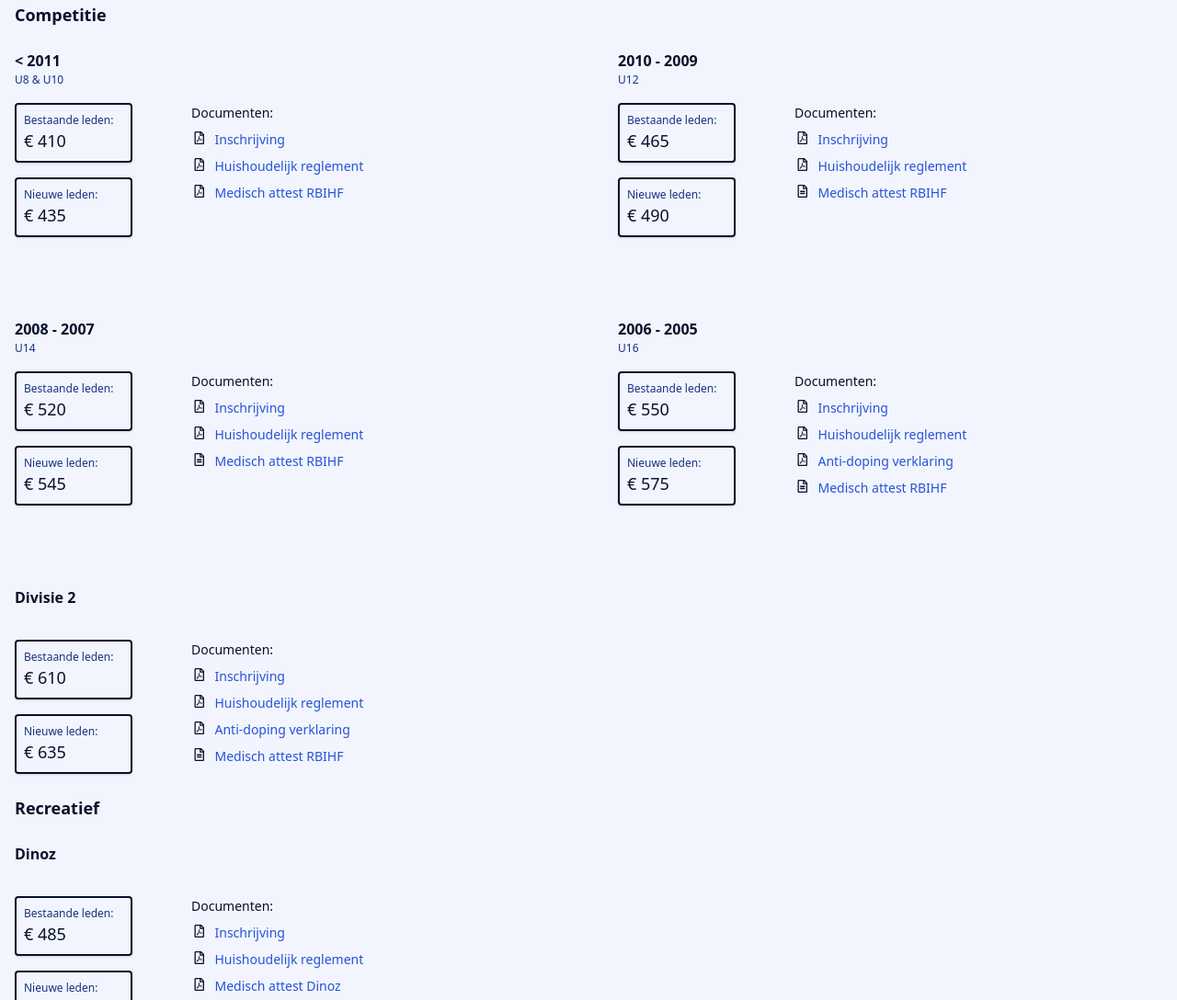
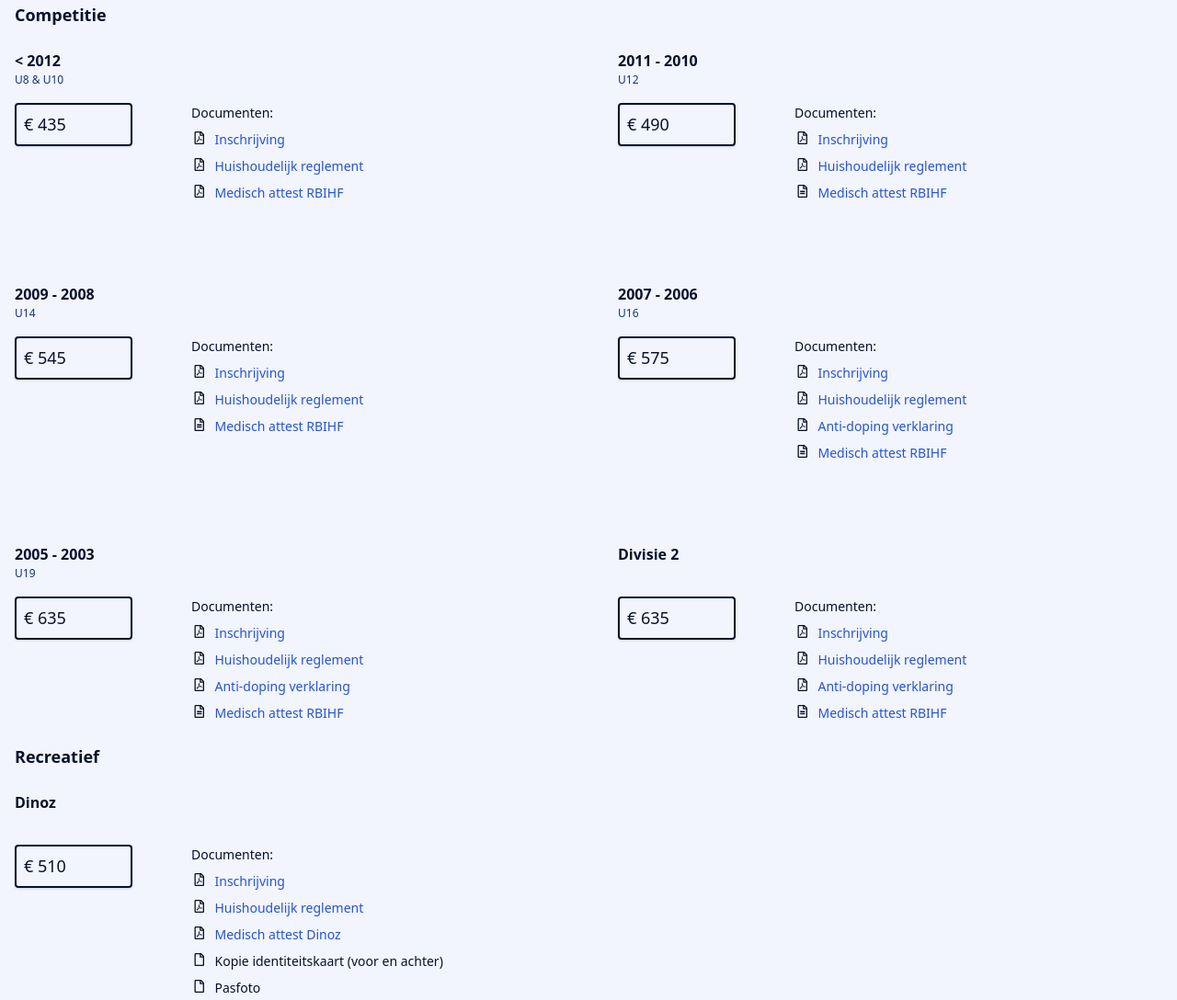
Before and after one commit to bartw/haskey, a Gatsby site: page /inschrijven in a window 1280 px wide. Shown: the part 473-1561 px from the top of the page at 92% size. Built offline with nearby package versions, Linux system fonts and the light colour scheme; Gatsby itself is replaced by a stand-in of ours.

Commit message:
update inschrijven

```diff
--- a/src/pages/inschrijven.js
+++ b/src/pages/inschrijven.js
@@ -98,16 +98,11 @@
 
       <div className="md:grid md:grid-cols-2 md:gap-16">
         <div className="mt-6">
-          <h3 className="font-semibold">&lt; 2011</h3>
+          <h3 className="font-semibold">&lt; 2012</h3>
           <h4 className="text-xs text-royal-700">U8 & U10</h4>
           <div className="mt-4 flex">
             <div>
               <div className="w-32 border-2 border-royal-900 rounded shadow p-2">
-                <div className="text-xs text-royal-700">Bestaande leden:</div>
-                <div className="text-lg">€ 410</div>
-              </div>
-              <div className="mt-4 w-32 border-2 border-royal-900 rounded shadow p-2">
-                <div className="text-xs text-royal-700">Nieuwe leden:</div>
                 <div className="text-lg">€ 435</div>
               </div>
             </div>
@@ -161,16 +156,11 @@
         </div>
 
         <div className="mt-6">
-          <h3 className="font-semibold">2010 - 2009</h3>
+          <h3 className="font-semibold">2011 - 2010</h3>
           <h4 className="text-xs text-royal-700">U12</h4>
           <div className="mt-4 flex">
             <div>
               <div className="w-32 border-2 border-royal-900 rounded shadow p-2">
-                <div className="text-xs text-royal-700">Bestaande leden:</div>
-                <div className="text-lg">€ 465</div>
-              </div>
-              <div className="mt-4 w-32 border-2 border-royal-900 rounded shadow p-2">
-                <div className="text-xs text-royal-700">Nieuwe leden:</div>
                 <div className="text-lg">€ 490</div>
               </div>
             </div>
@@ -224,16 +214,11 @@
         </div>
 
         <div className="mt-6">
-          <h3 className="font-semibold">2008 - 2007</h3>
+          <h3 className="font-semibold">2009 - 2008</h3>
           <h4 className="text-xs text-royal-700">U14</h4>
           <div className="mt-4 flex">
             <div>
               <div className="w-32 border-2 border-royal-900 rounded shadow p-2">
-                <div className="text-xs text-royal-700">Bestaande leden:</div>
-                <div className="text-lg">€ 520</div>
-              </div>
-              <div className="mt-4 w-32 border-2 border-royal-900 rounded shadow p-2">
-                <div className="text-xs text-royal-700">Nieuwe leden:</div>
                 <div className="text-lg">€ 545</div>
               </div>
             </div>
@@ -287,17 +272,85 @@
         </div>
 
         <div className="mt-6">
-          <h3 className="font-semibold">2006 - 2005</h3>
+          <h3 className="font-semibold">2007 - 2006</h3>
           <h4 className="text-xs text-royal-700">U16</h4>
           <div className="mt-4 flex">
             <div>
               <div className="w-32 border-2 border-royal-900 rounded shadow p-2">
-                <div className="text-xs text-royal-700">Bestaande leden:</div>
-                <div className="text-lg">€ 550</div>
+                <div className="text-lg">€ 575</div>
               </div>
-              <div className="mt-4 w-32 border-2 border-royal-900 rounded shadow p-2">
-                <div className="text-xs text-royal-700">Nieuwe leden:</div>
-                <div className="text-lg">€ 575</div>
+            </div>
+            <div className="ml-8 sm:ml-16 text-sm">
+              <h4>Documenten:</h4>
+              <ul>
+                <li className="mt-2">
+                  <a
+                    className="flex items-baseline"
+                    href="forms/Haskey_Inschrijving.pdf"
+                  >
+                    <FontAwesomeIcon
+                      icon={faFilePdf}
+                      fixedWidth
+                      className="mr-2"
+                    />
+                    <span className="text-royal-500">Inschrijving</span>
+                  </a>
+                </li>
+                <li className="mt-2">
+                  <a
+                    className="flex items-baseline"
+                    href="forms/Haskey_Huishoudelijk reglement.pdf"
+                  >
+                    <FontAwesomeIcon
+                      icon={faFilePdf}
+                      fixedWidth
+                      className="mr-2"
+                    />
+                    <span className="text-royal-500">
+                      Huishoudelijk reglement
+                    </span>
+                  </a>
+                </li>
+                <li className="mt-2">
+                  <a
+                    className="flex items-baseline"
+                    href="forms/Haskey_Antidopingverklaring.pdf"
+                  >
+                    <FontAwesomeIcon
+                      icon={faFilePdf}
+                      fixedWidth
+                      className="mr-2"
+                    />
+                    <span className="text-royal-500">
+                      Anti-doping verklaring
+                    </span>
+                  </a>
+                </li>
+                <li className="mt-2">
+                  <a
+                    className="flex items-baseline"
+                    href="https://www.rbihf.be/"
+                  >
+                    <FontAwesomeIcon
+                      icon={faFileAlt}
+                      fixedWidth
+                      className="mr-2"
+                    />
+                    <span className="text-royal-500">Medisch attest RBIHF</span>
+                  </a>
+                </li>
+              </ul>
+            </div>
+          </div>
+        </div>
+
+        <div className="mt-6">
+          <h3 className="font-semibold">2005 - 2003</h3>
+          <h4 className="text-xs text-royal-700">U19</h4>
+          <div className="mt-4 flex">
+            <div>
+              <div className="w-32 border-2 border-royal-900 rounded shadow p-2">
+                <div className="text-lg">€ 635</div>
               </div>
             </div>
             <div className="ml-8 sm:ml-16 text-sm">
@@ -370,11 +423,6 @@
           <div className="mt-4 flex">
             <div>
               <div className="w-32 border-2 border-royal-900 rounded shadow p-2">
-                <div className="text-xs text-royal-700">Bestaande leden:</div>
-                <div className="text-lg">€ 610</div>
-              </div>
-              <div className="mt-4 w-32 border-2 border-royal-900 rounded shadow p-2">
-                <div className="text-xs text-royal-700">Nieuwe leden:</div>
                 <div className="text-lg">€ 635</div>
               </div>
             </div>
@@ -454,11 +502,6 @@
           <div className="mt-4 flex">
             <div>
               <div className="w-32 border-2 border-royal-900 rounded shadow p-2">
-                <div className="text-xs text-royal-700">Bestaande leden:</div>
-                <div className="text-lg">€ 485</div>
-              </div>
-              <div className="mt-4 w-32 border-2 border-royal-900 rounded shadow p-2">
-                <div className="text-xs text-royal-700">Nieuwe leden:</div>
                 <div className="text-lg">€ 510</div>
               </div>
             </div>
@@ -556,12 +599,7 @@
 
       <div className="mt-4">
         <h3 className="font-semibold">IBAN</h3>
-        <div className="text-lg">BE88 3630 6074 1541</div>
-      </div>
-
-      <div className="mt-4">
-        <h3 className="font-semibold">BIC</h3>
-        <div className="text-lg">BBRUBEBB</div>
+        <div className="text-lg">BE12 7512 1124 2192</div>
       </div>
     </section>
   </PageLayout>
```
